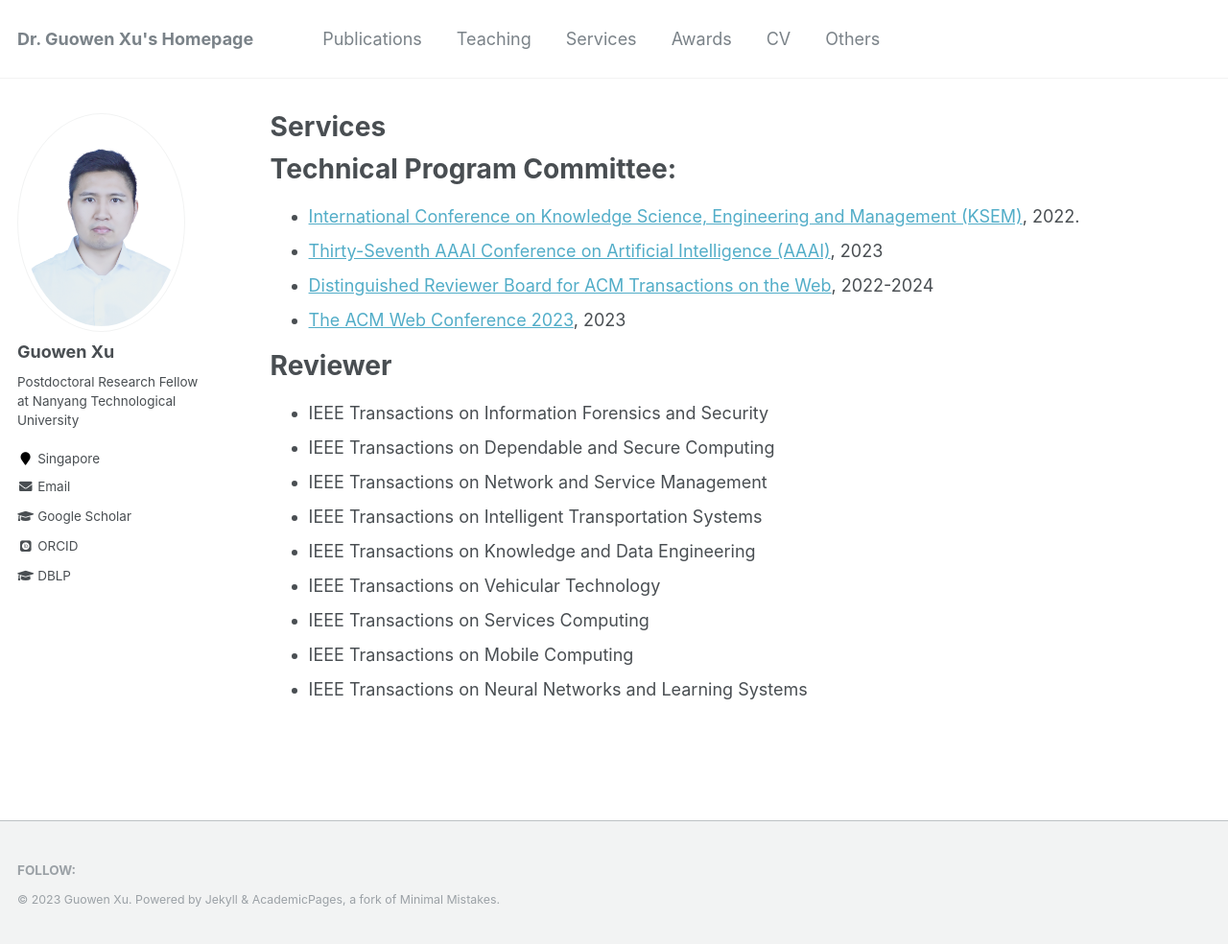
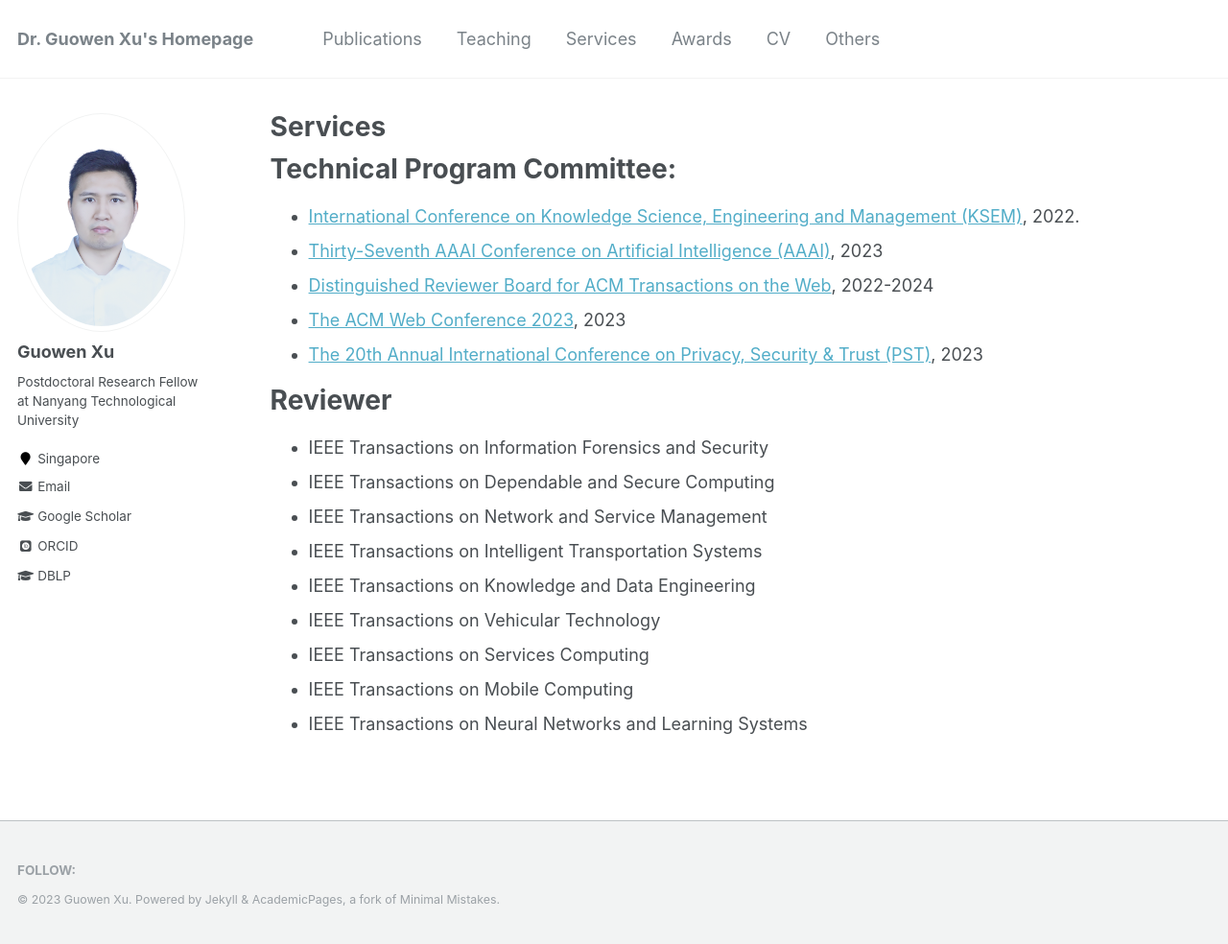
Before and after one commit to Guowen-xu/guowen-xu.github.io, a Jekyll site: the page built from _pages/services.md, in a window 1280 px wide and 984 px high. Shown: the whole window at 96% size. Built offline with Jekyll 4.4.1, drawn with Linux system fonts in a browser that asks for light colours; some web fonts are replaced.

Commit message:
Update services.md

```diff
--- a/_pages/services.md
+++ b/_pages/services.md
@@ -10,6 +10,7 @@ Technical Program Committee:
 * [Thirty-Seventh AAAI Conference on Artificial Intelligence (AAAI)](https://aaai.org/Conferences/AAAI-23/), 2023
 * [Distinguished Reviewer Board for ACM Transactions on the Web](https://dl.acm.org/journal/tweb), 2022-2024
 * [The ACM Web Conference 2023](https://www2023.thewebconf.org/), 2023
+* [The 20th Annual International Conference on Privacy, Security & Trust (PST)](https://pstnet.ca/), 2023
 
 Reviewer
 ======
```
